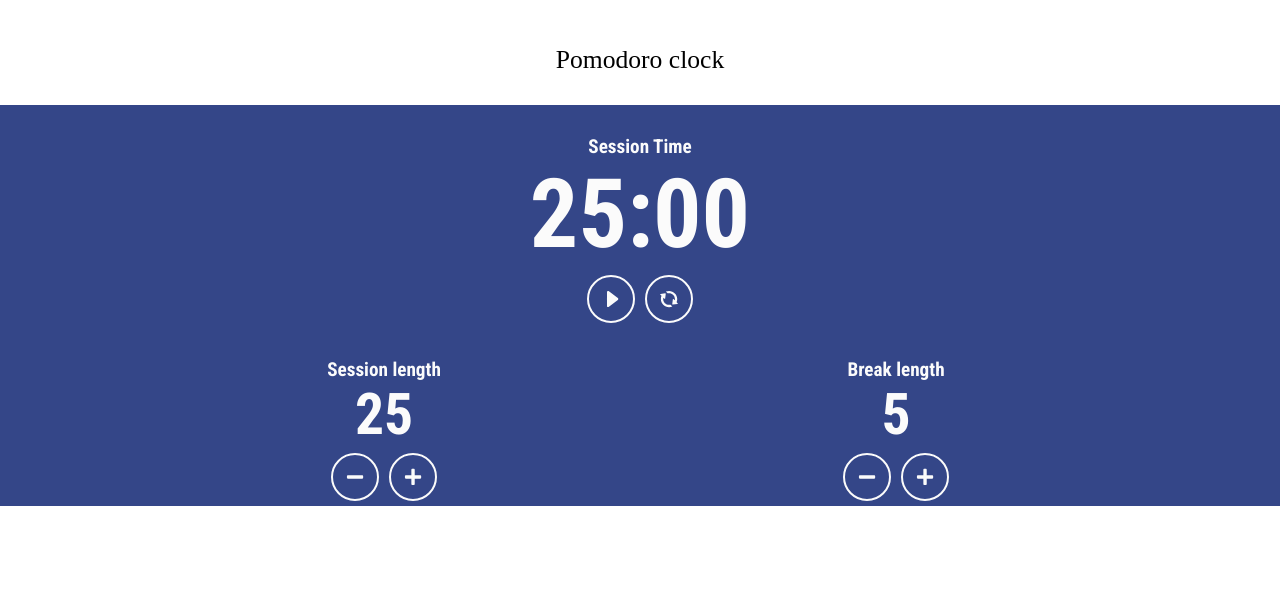
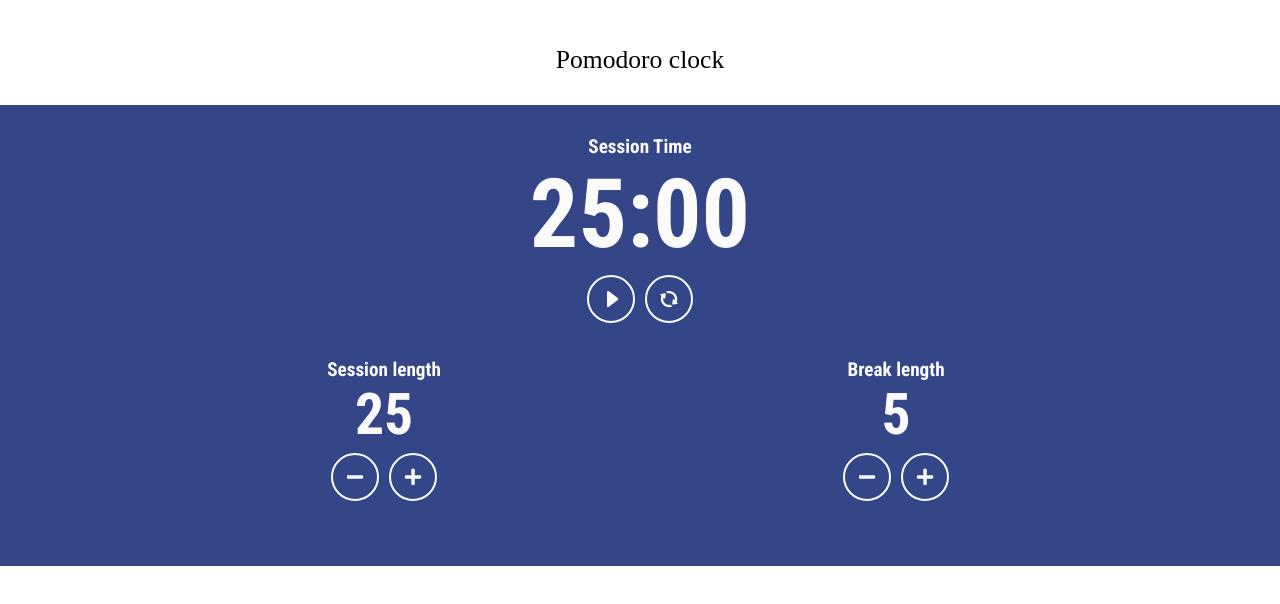
Before and after one commit to fermercadal/pomodoro-clock, a React (Create React App) app: page / in a window 1280 px wide. Shown: the top 604 px of the page. Built offline with nearby package versions, Linux system fonts and the light colour scheme; a web font is replaced by a local one.

Commit message:
Fix cold start style

```diff
--- a/src/App.js
+++ b/src/App.js
@@ -109,6 +109,7 @@ class App extends Component {
     if(!started) {
       this.setState({
         clockCount: sessionTime * 60,
+        cycle: 'Session',
         started: true
       });
     }
--- a/src/App.scss
+++ b/src/App.scss
@@ -33,6 +33,7 @@ $color-white: #fbfbfb;
 
   @media only screen and (orientation : landscape) {
     height: auto;
+    padding-bottom: 60px;
   }
 }
 
```
